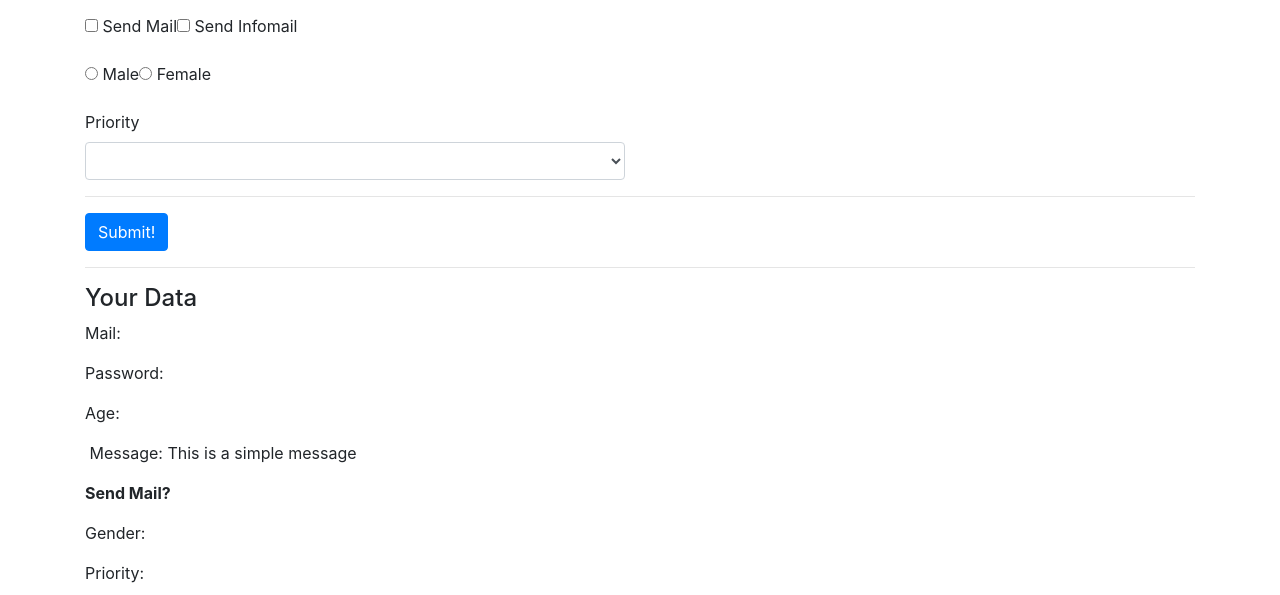
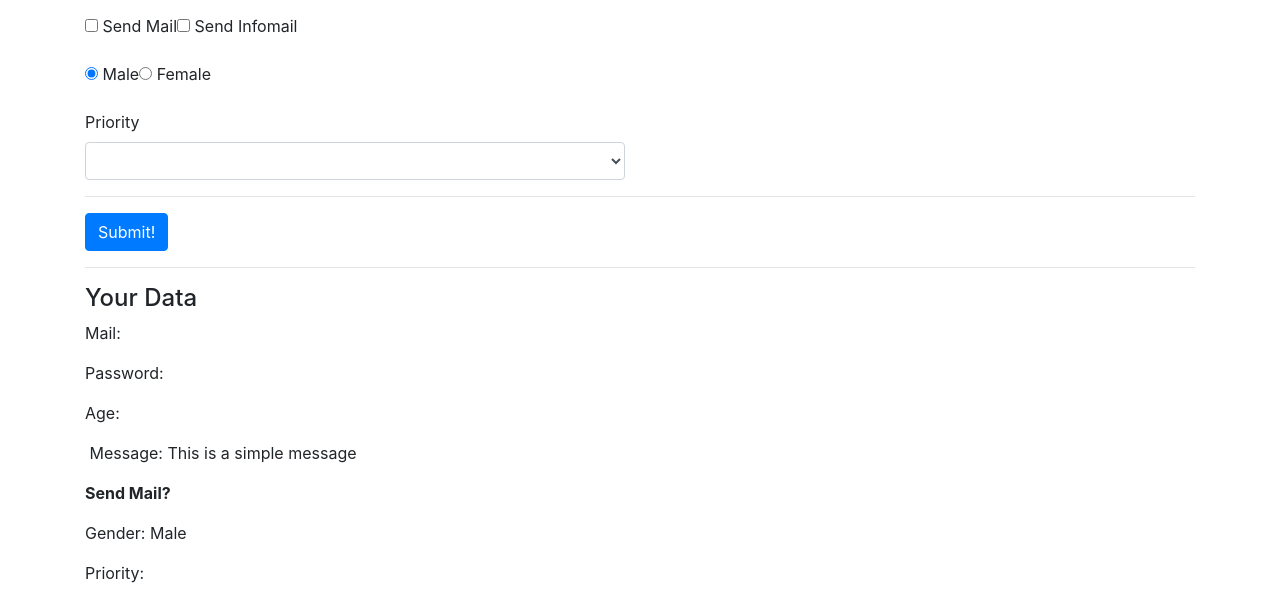
Before and after one commit to MajaIsakovic/forms, a Vue app: page / in a window 1280 px wide. Shown: the part 507-1102 px from the top of the page. Built offline with nearby package versions, Linux system fonts and the light colour scheme.

Commit message:
Using radio buttons

```diff
--- a/src/App.vue
+++ b/src/App.vue
@@ -70,13 +70,15 @@
                         <input
                                 type="radio"
                                 id="male"
-                                value="Male"> Male
+                                value="Male"
+                                v-model="gender"> Male
                     </label>
                     <label for="female">
                         <input
                                 type="radio"
                                 id="female"
-                                value="Female"> Female
+                                value="Female"
+                                v-model="gender"> Female
                     </label>
                 </div>
             </div>
@@ -115,7 +117,7 @@
                         <ul>
                             <li v-bind:key="item" v-for="item in sendMail">{{ item }}</li>
                         </ul>
-                        <p>Gender:</p>
+                        <p>Gender: {{ gender }}</p>
                         <p>Priority:</p>
                         <p>Switched:</p>
                     </div>
@@ -136,7 +138,8 @@ export default {
           age: ''
         },
         message:"This is a simple message",
-        sendMail: []
+        sendMail: [],
+        gender: 'Male'
 
       }
     }
```
